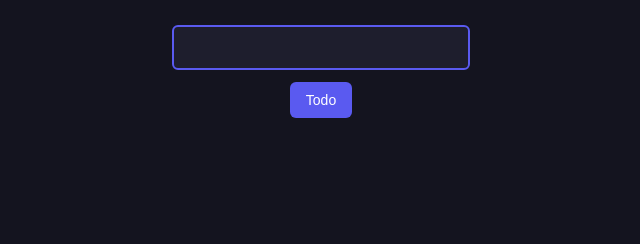
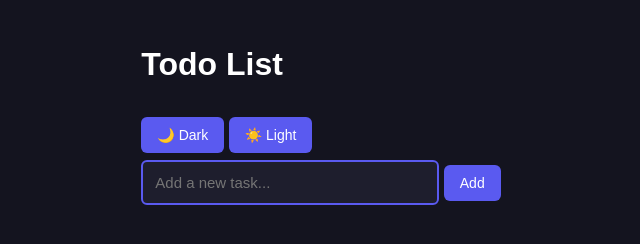
Before and after one commit to CodeWIthAbdullah-007/JAVASCRIPT_SMIT_-18-_TODO_LIST_CREATE, a plain HTML site: page index.html in a window 1280 px wide. Shown: the whole page, without its empty margins (319-959 px from the left). Drawn offline with Linux system fonts and the light colour scheme.

Commit message:
Update index.html

```diff
--- a/index.html
+++ b/index.html
@@ -3,16 +3,24 @@
 <head>
     <meta charset="UTF-8">
     <meta name="viewport" content="width=device-width, initial-scale=1.0">
-    <title>Document</title>
+    <title>Todo List</title>
     <link rel="stylesheet" href="style.css">
 </head>
-<body>
-
-    <input type="text" id="inp">
-    <button onclick="todo()">Todo</button>
-
-    <ul id="ul"></ul>
-
+<body class="light-mode">
+    <div class="center-container">
+        <div class="todo-container">
+            <h1>Todo List</h1>
+            <div class="mode-toggle">
+                <button id="darkBtn">🌙 Dark</button>
+                <button id="lightBtn">☀️ Light</button>
+            </div>
+            <div class="input-group">
+                <input type="text" id="inp" placeholder="Add a new task...">
+                <button onclick="todo()">Add</button>
+            </div>
+            <ul id="ul"></ul>
+        </div>
+    </div>
     <script src="script.js"></script>
 </body>
 </html>
```
